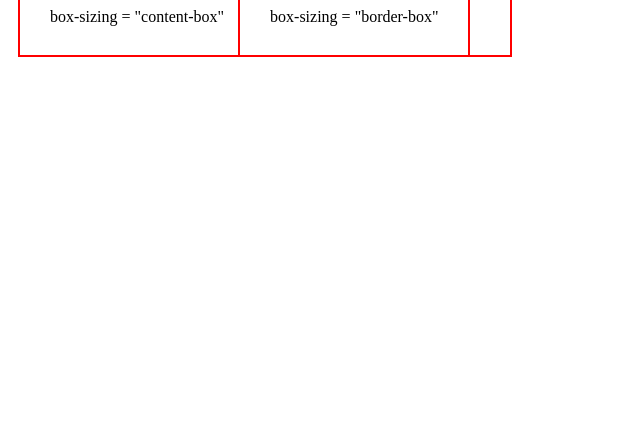
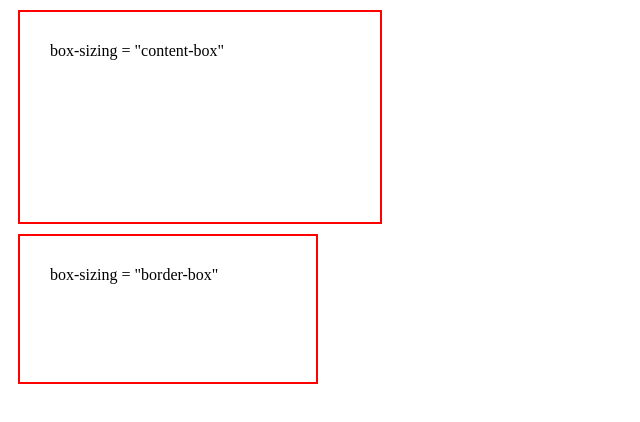
Before and after one commit to paco-rented/Web1-Lab, a plain HTML site: page positioning.html in a window 1280 px wide. Shown: the whole page, without its empty margins (0-640 px from the left). Drawn offline with Linux system fonts and the light colour scheme.

Commit message:
Update positioning.html
There is useless "=" in div tags.

```diff
--- a/positioning.html
+++ b/positioning.html
@@ -6,19 +6,19 @@
     <meta name="viewport" content="width=device-width, initial-scale=1.0">
     <title>포지셔닝</title>
     <style>
-        div{
-            display:block;
+        div {
+            display: block;
         }
-        .box1{
-            box-sizing:content-box;
+        .box1 {
+            box-sizing: content-box;
             width: 300px;
             height: 150px;
             margin: 10px;
             padding: 30px;
             border: 2px solid red;
         }
-        .box2{
-            box-sizing:border-box;
+        .box2 {
+            box-sizing: border-box;
             width: 300px;
             height: 150px;
             margin: 10px;
@@ -28,7 +28,7 @@
     </style>
 </head>
 <body>
-    <div= class="box1">box-sizing = "content-box"</div>
-    <div= class="box2">box-sizing = "border-box"</div>
+    <div class="box1">box-sizing = "content-box"</div>
+    <div class="box2">box-sizing = "border-box"</div>
 </body>
 </html>
```
